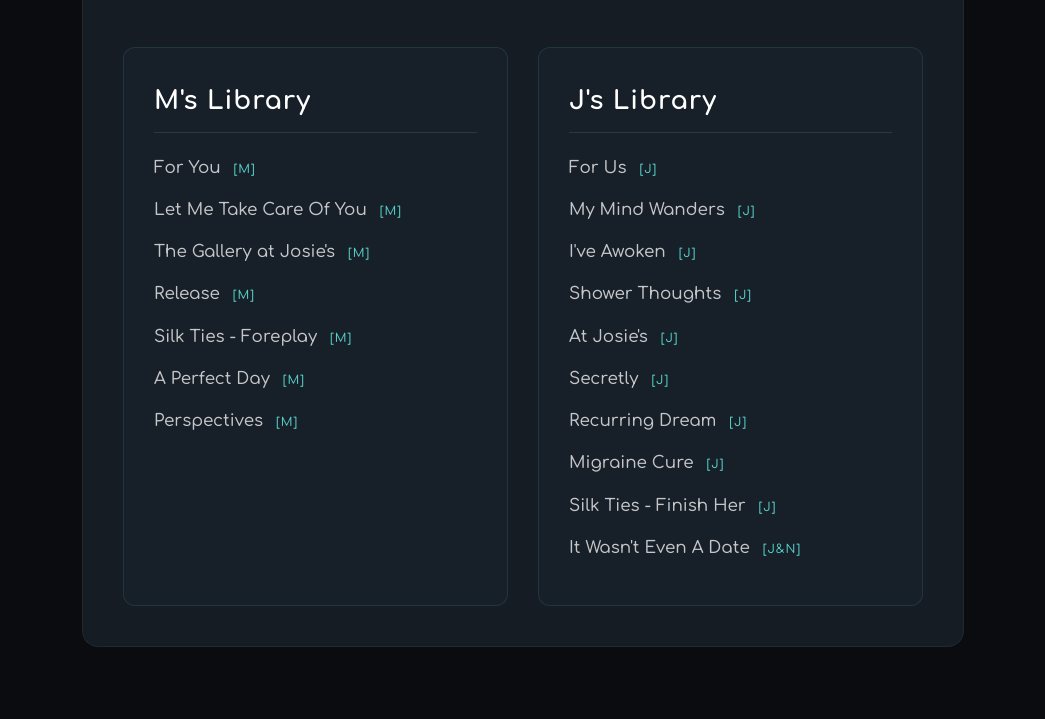
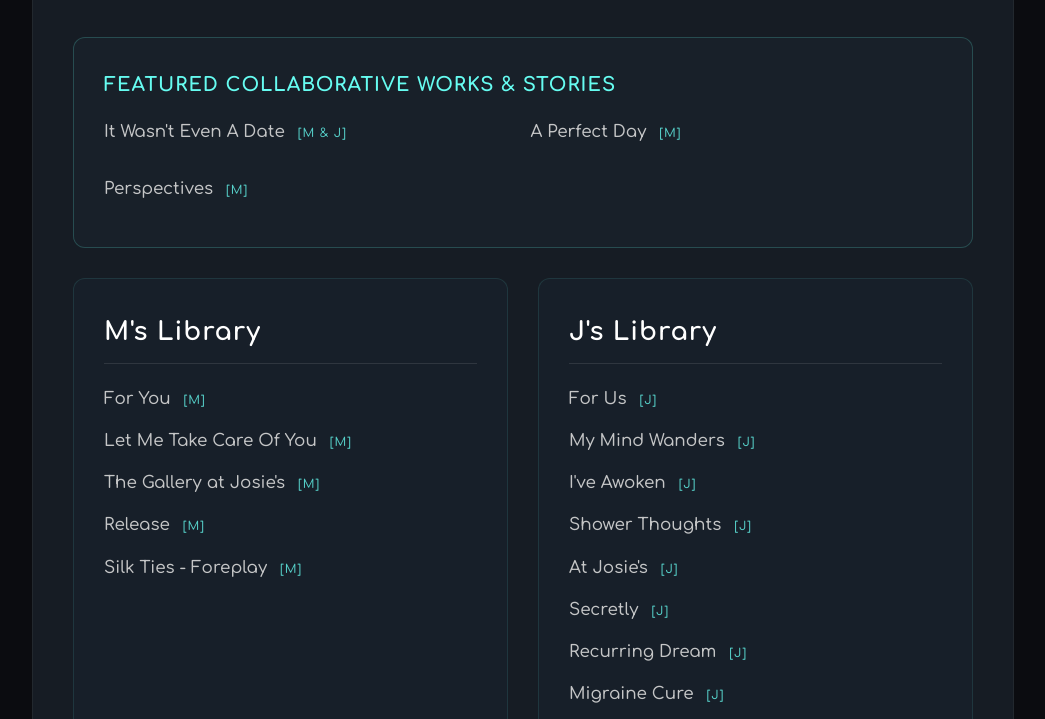
Before and after one commit to malina1521/the-forge, a plain HTML site: page index.html in a window 1280 px wide. Shown: the part 317-1036 px from the top of the page, without its empty margins (117-1162 px from the left). Before the commit the page ends 1012 px from the top, so only its background shows below. Drawn offline with Linux system fonts and the light colour scheme.

Commit message:
Update index.html

```diff
--- a/index.html
+++ b/index.html
@@ -7,7 +7,7 @@
     <link href="https://fonts.googleapis.com/css2?family=Comfortaa:wght@300;500;700&display=swap" rel="stylesheet">
     <style>
         body { font-family: 'Comfortaa', sans-serif; background-color: #0b0c10; color: #c5c6c7; padding: 40px 20px; line-height: 1.8; }
-        .container { max-width: 800px; margin: 0 auto; background: rgba(31, 40, 51, 0.6); padding: 40px; border-radius: 16px; backdrop-filter: blur(8px); border: 1px solid rgba(255, 255, 255, 0.05); }
+        .container { max-width: 900px; margin: 0 auto; background: rgba(31, 40, 51, 0.6); padding: 40px; border-radius: 16px; backdrop-filter: blur(8px); border: 1px solid rgba(255, 255, 255, 0.05); }
 
         /* Navigation and Security Bar Layout */
         nav { display: flex; justify-content: space-between; align-items: center; margin-bottom: 40px; border-bottom: 1px solid rgba(102, 252, 241, 0.1); padding-bottom: 15px; }
@@ -15,22 +15,30 @@
         .lock-btn { color: #66fcf1; text-decoration: none; font-size: 1.3rem; cursor: pointer; transition: transform 0.2s ease; display: inline-block; }
         .lock-btn:hover { transform: scale(1.1); }
 
+        header { margin-bottom: 40px; }
         h1 { color: #ffffff; font-size: 3rem; margin-bottom: 10px; text-align: center; letter-spacing: 2px; }
-        .subtitle { text-align: center; color: #66fcf1; font-size: 1rem; margin-bottom: 50px; letter-spacing: 4px; text-transform: uppercase; }
+        .subtitle { text-align: center; color: #66fcf1; font-size: 1rem; letter-spacing: 4px; text-transform: uppercase; margin-bottom: 0; }
 
-        .grid { display: grid; grid-template-columns: 1fr 1fr; gap: 30px; margin-top: 20px; }
-        @media (max-width: 600px) { .grid { grid-template-columns: 1fr; } }
+        .full-width-card { background: rgba(26, 34, 43, 0.9); border: 1px solid rgba(102, 252, 241, 0.2); padding: 30px; border-radius: 12px; margin-bottom: 30px; transition: border 0.3s ease; }
+        .full-width-card:hover { border-color: #66fcf1; }
+
+        .grid { display: grid; grid-template-columns: 1fr 1fr; gap: 30px; }
+        @media (max-width: 768px) { .grid { grid-template-columns: 1fr; } }
 
         .library-card { background: rgba(26, 34, 43, 0.8); border: 1px solid rgba(102, 252, 241, 0.1); padding: 30px; border-radius: 12px; transition: border 0.3s ease; }
         .library-card:hover { border-color: #66fcf1; }
 
         h2 { color: #ffffff; font-size: 1.6rem; margin-top: 0; margin-bottom: 20px; border-bottom: 1px solid rgba(255, 255, 255, 0.1); padding-bottom: 8px; letter-spacing: 1px; }
+        h3 { color: #66fcf1; font-size: 1.2rem; margin-top: 0; margin-bottom: 15px; letter-spacing: 1px; text-transform: uppercase; }
         ul { list-style: none; padding: 0; margin: 0; }
         li { margin-bottom: 12px; }
 
-        .story-link { color: #c5c6c7; text-decoration: none; font-size: 1.05rem; transition: color 0.2s ease; display: block; }
+        .story-link { color: #c5c6c7; text-decoration: none; font-size: 1.05rem; transition: color 0.2s ease; display: inline-block; }
         .story-link:hover { color: #66fcf1; padding-left: 5px; transition: all 0.2s ease; }
         .author-tag { font-size: 0.75rem; color: #66fcf1; margin-left: 8px; letter-spacing: 1px; opacity: 0.8; }
+
+        .flex-list { display: grid; grid-template-columns: 1fr 1fr; gap: 15px; }
+        @media (max-width: 600px) { .flex-list { grid-template-columns: 1fr; } }
     </style>
 </head>
 <body>
@@ -46,6 +54,16 @@
             <p class="subtitle">Two Word Smiths</p>
         </header>
 
+        <main>
+            <section class="full-width-card">
+                <h3>Featured Collaborative Works & Stories</h3>
+                <ul class="flex-list">
+                    <li><a class="story-link" href="writing/it-wasnt-even-a-date.html">It Wasn't Even A Date <span class="author-tag">[M & J]</span></a></li>
+                    <li><a class="story-link" href="writing/a-perfect-day.html">A Perfect Day <span class="author-tag">[M]</span></a></li>
+                    <li><a class="story-link" href="writing/perspectives.html">Perspectives <span class="author-tag">[M]</span></a></li>
+                </ul>
+            </section>
+
             <div class="grid">
                 <section class="library-card">
                     <h2>M's Library</h2>
@@ -55,8 +73,6 @@
                         <li><a class="story-link" href="writing/the-gallery-at-josies.html">The Gallery at Josie's <span class="author-tag">[M]</span></a></li>
                         <li><a class="story-link" href="writing/release.html">Release <span class="author-tag">[M]</span></a></li>
                         <li><a class="story-link" href="writing/silk-ties-foreplay.html">Silk Ties - Foreplay <span class="author-tag">[M]</span></a></li>
-                    <li><a class="story-link" href="writing/a-perfect-day.html">A Perfect Day <span class="author-tag">[M]</span></a></li>
-                    <li><a class="story-link" href="writing/perspectives.html">Perspectives <span class="author-tag">[M]</span></a></li>
                     </ul>
                 </section>
 
@@ -72,10 +88,10 @@
                         <li><a class="story-link" href="writing/recurring-dream.html">Recurring Dream <span class="author-tag">[J]</span></a></li>
                         <li><a class="story-link" href="writing/migraine-cure.html">Migraine Cure <span class="author-tag">[J]</span></a></li>
                         <li><a class="story-link" href="writing/silk-ties-finish-her.html">Silk Ties - Finish Her <span class="author-tag">[J]</span></a></li>
-                    <li><a class="story-link" href="writing/it-wasnt-even-a-date.html">It Wasn't Even A Date <span class="author-tag">[J&N]</span></a></li>
                     </ul>
                 </section>
             </div>
+        </main>
     </div>
 
 </body>
```
Lines whose indentation alone changed are shown as unchanged.
